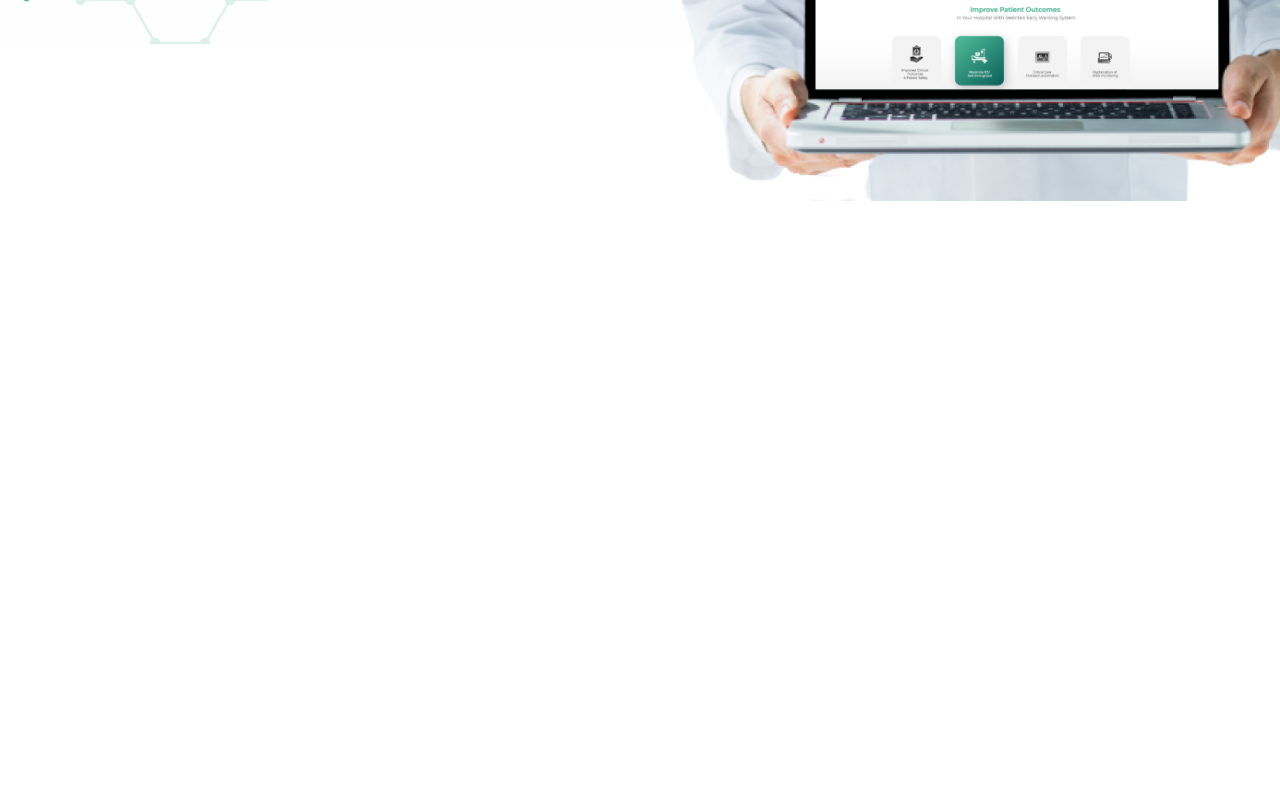
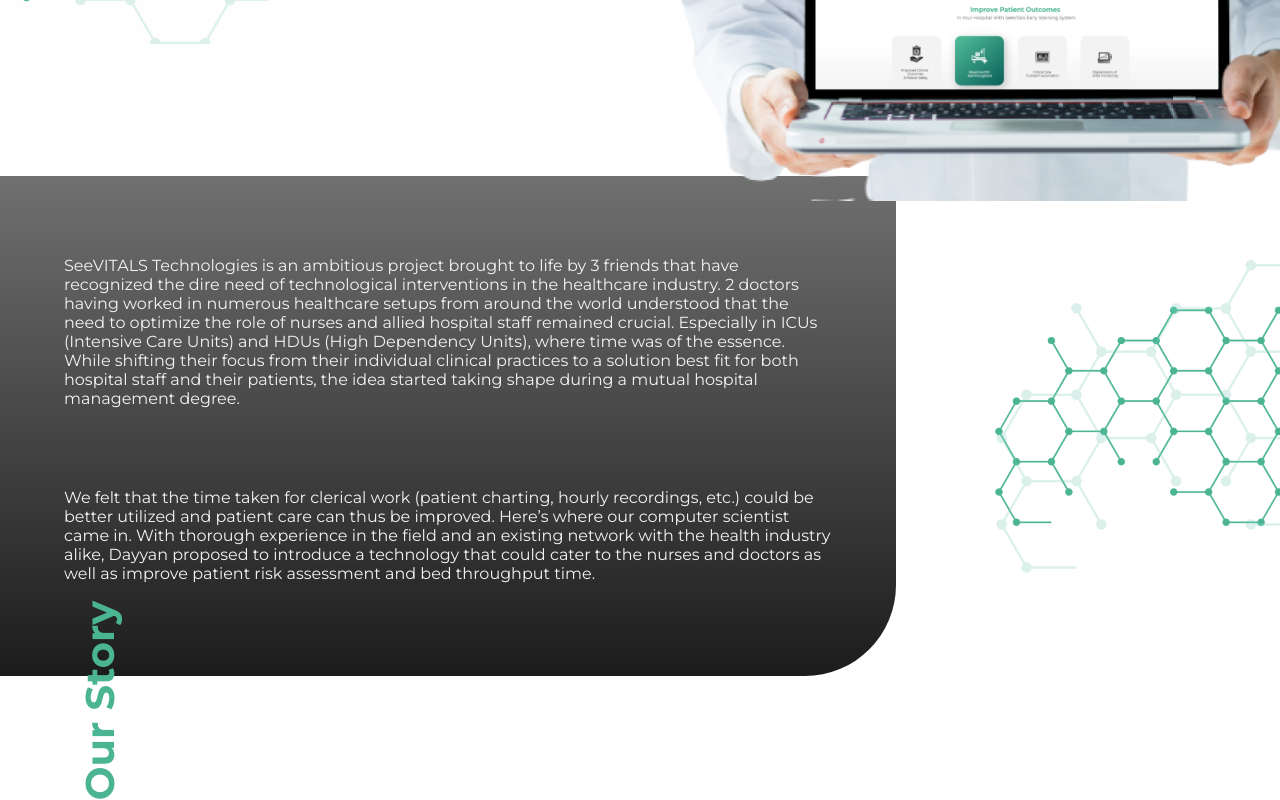
Before and after one commit to abrarkhalidofficial/Seevitals-Web, a React (Create React App) app: page /about in a window 1280 px wide. Shown: the part 470-1270 px from the top of the page. Before the commit the page ends 816 px from the top, so only its background shows below. Built offline with nearby package versions, Linux system fonts and the light colour scheme.

Commit message:
story partially done

```diff
--- a/src/screens/AboutUs.js
+++ b/src/screens/AboutUs.js
@@ -1,6 +1,7 @@
 import React from "react";
 import aboutus__background__left from "../assets/Aboutus__background__left.png";
 import aboutus__background__right from "../assets/Aboutus__background__right.png";
+import aboutus__story__background__img from "../assets/Aboutus__story__background__img.png";
 
 export default function AboutUs() {
   return (
@@ -25,26 +26,37 @@
           Like You’ve Never Seen
         </div>
       </div>
+      <div className="about__story">
+        <img
+          src={aboutus__story__background__img}
+          className="about__story__img__bg"
+        />
+        <div className="aboutus__story__body">
+          <div className="aboutus__story__body1">
+            SeeVITALS Technologies is an ambitious project brought to life by 3
+            friends that have recognized the dire need of technological
+            interventions in the healthcare industry. 2 doctors having worked in
+            numerous healthcare setups from around the world understood that the
+            need to optimize the role of nurses and allied hospital staff
+            remained crucial. Especially in ICUs (Intensive Care Units) and HDUs
+            (High Dependency Units), where time was of the essence. While
+            shifting their focus from their individual clinical practices to a
+            solution best fit for both hospital staff and their patients, the
+            idea started taking shape during a mutual hospital management
+            degree.
+          </div>
+          <div className="aboutus__story__body2">
+            We felt that the time taken for clerical work (patient charting,
+            hourly recordings, etc.) could be better utilized and patient care
+            can thus be improved. Here’s where our computer scientist came in.
+            With thorough experience in the field and an existing network with
+            the health industry alike, Dayyan proposed to introduce a technology
+            that could cater to the nurses and doctors as well as improve
+            patient risk assessment and bed throughput time.
+          </div>
+        </div>
+        <div className="aboutus__story__heading">Our Story</div>
+      </div>
     </div>
   );
 }
-
-{
-  /* <div className="about__hero__section__heading">
-          <div className="about__hero__section__heading1">
-            We Want to See you
-          </div>
-          <div className="about__hero__section__heading2">
-            <span>Technology</span> in <span>Healthcare</span>
-          </div>
-          <div className="about__hero__section__heading3">
-            Like You’ve Never Seen
-          </div>
-        </div>
-        <img
-          src={aboutus__background__right}
-          alt="about__background__rightimg"
-          className="about__hero__section__right__img"
-        />
-      </div> */
-}
--- a/src/styles/about.scss
+++ b/src/styles/about.scss
@@ -23,7 +23,7 @@
   width: 100%;
   max-width: 1440px;
   top: 32%;
-  left: -8%;
+  left: -10%;
 }
 .about__hero__section__heading1 {
   font-size: 30px;
@@ -44,3 +44,35 @@
   font-size: 22px;
   color: $darkText;
 }
+.about__story {
+  max-width: 1440px;
+}
+.about__story__img__bg {
+  width: 100%;
+  position: absolute;
+  background-size: cover;
+}
+.aboutus__story__body {
+  width: 70%;
+  height: 500px;
+  background: $gradientBlack;
+  margin-top: 8em;
+  border-radius: 0px 0px 91px 0px;
+}
+.aboutus__story__heading {
+  color: $primary;
+  font-size: 40px;
+  font-weight: bold;
+  transform: rotate(270deg);
+  position: absolute;
+}
+.aboutus__story__body1 {
+  color: $disabled;
+  font-size: 16px;
+  padding: 5em 4em 4em 4em;
+}
+.aboutus__story__body2 {
+  color: $disabled;
+  font-size: 16px;
+  padding: 1em 4em 4em 4em;
+}
--- a/src/styles/global.scss
+++ b/src/styles/global.scss
@@ -19,6 +19,7 @@
 body {
   margin: 0;
   padding: 0;
+  overflow-x: hidden;
 }
 .App {
   display: flex;
```
Also changed, not shown: src/assets/Aboutus__story__background__img.png (renamed from src/assets/Mask Group 12.png).
